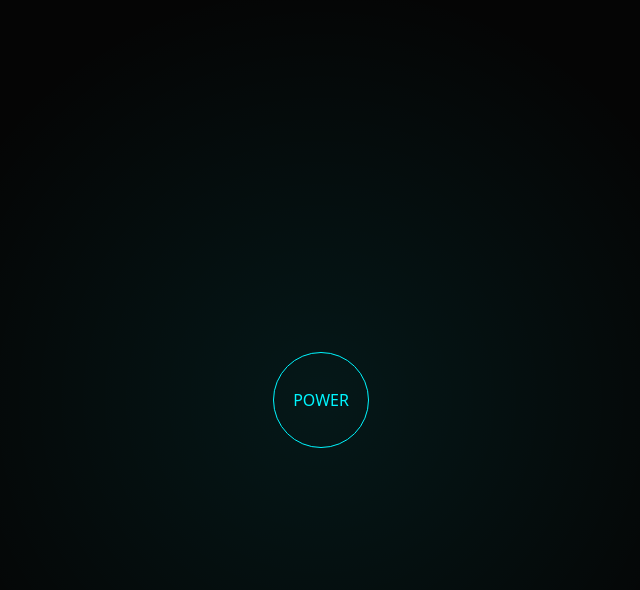
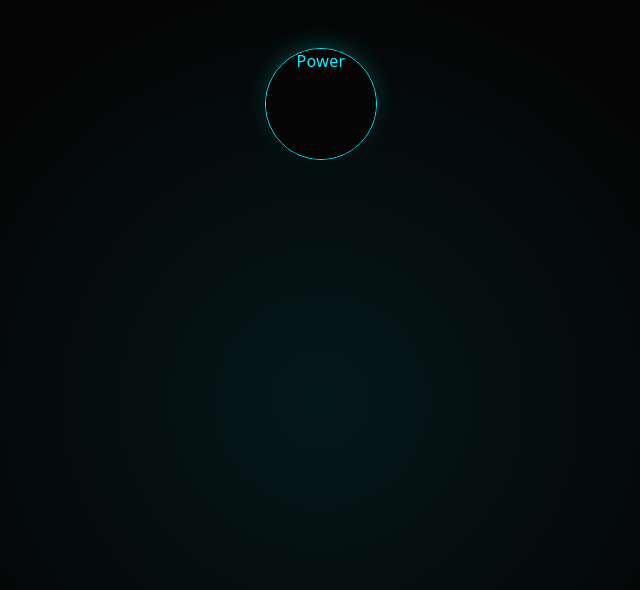
Before and after one commit to Basudev-Das25/powerflow-portfolio, a React (Vite) app: page / in a window 1280 px wide. Shown: the top 590 px of the page, without its empty margins (319-959 px from the left). Built offline with nearby package versions, Linux system fonts and the light colour scheme.

Commit message:
feat: add 3D power button positioned at system origin

```diff
--- a/src/App.jsx
+++ b/src/App.jsx
@@ -1,5 +1,5 @@
 import { useState, useEffect } from "react";
-
+import PowerButton from "./components/PowerButton";
 
 function App() {
   const [isPowered, setIsPowered] = useState(false);
@@ -37,11 +37,7 @@ function App() {
 
   return(
     <div className="w-screen h-screen bg-reactive text-white relative overflow-hidden">
-      {!isPowered && (
-        <button onClick={() => setIsPowered(true)} className="absolute inset-0 m-auto w-24 h-24 rounded-full border border-power text-power hover:shadow-glow transition-all duration-300">
-          POWER
-        </button>
-      )}
+      {!isPowered && <PowerButton onPower={() => setIsPowered(true)}/>}
     </div>
   );
 }
--- /dev/null
+++ b/src/components/PowerButton.jsx
@@ -0,0 +1,15 @@
+export default function PowerButton({ onPower }) {
+    return(
+        <div className="absolute top-12 left-1/2 -translate-x-1/2 z-50">
+            <button onClick={onPower} className="group relative w-28 h-28 rounded-full bg-black border border-power text-power font-medium tracking-wide transform-gpu transition-all duration-200 hover:shadow-glow active:translate-y-1" style={{perspective: "800px",}}>
+                {/* 3D depth layer */}
+                <span className="absolute inset-0 rounded-full bg-gradient-to-b from-power/30 to-transparent translate-y-1-z-10 blur-md"/>
+
+                {/* Inner Face */}
+                <span className="relative z-10 flex item-center justify-center w-full h-full rounded-full bg-bg group-active:scale-95 transition-transform">
+                    Power
+                    </span>
+            </button>
+        </div>
+    );
+}
```
